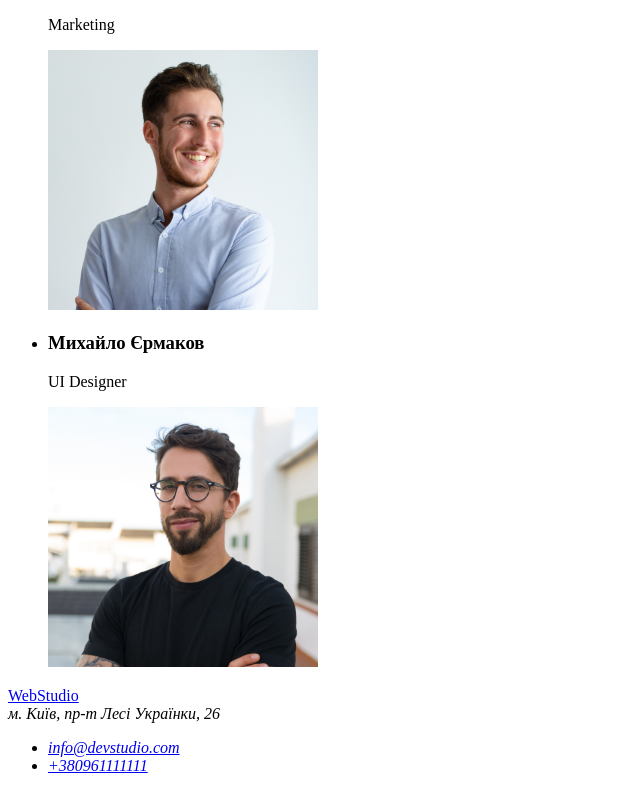
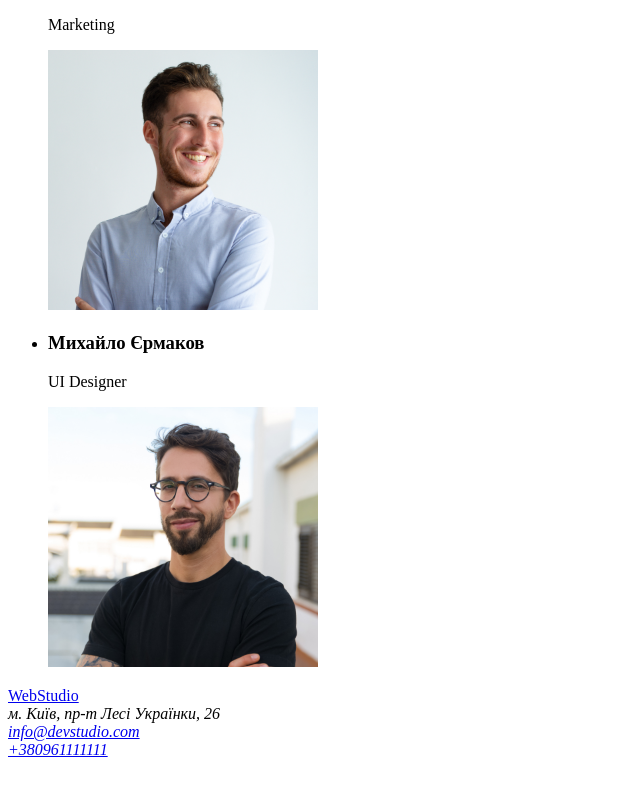
Before and after one commit to petrov-tech/goit-markup-hw-01, a plain HTML site: page index.html in a window 1280 px wide. Shown: the part 2476-3267 px from the top of the page, without its empty margins (0-640 px from the left). After the commit the page ends 3243 px from the top, so only its background shows below. Drawn offline with Linux system fonts and the light colour scheme.

Commit message:
Update index.html

```diff
--- a/index.html
+++ b/index.html
@@ -112,11 +112,9 @@
 
     <footer>
         <a lang="en" href="/"><span>Web</span>Studio</a>
-        <address>м. Київ, пр-т Лесі Українки, 26
-            <ul>
-                <li><a href="mailto:info@devstudio.com">info@devstudio.com</a></li>
-                <li><a href="tel:+380961111111">+380961111111</a></li>
-            </ul>
+        <address>м. Київ, пр-т Лесі Українки, 26<br>
+            <a href="mailto:info@devstudio.com">info@devstudio.com</a><br>
+            <a href="tel:+380961111111">+380961111111</a>
         </address>
     </footer>
 
```
